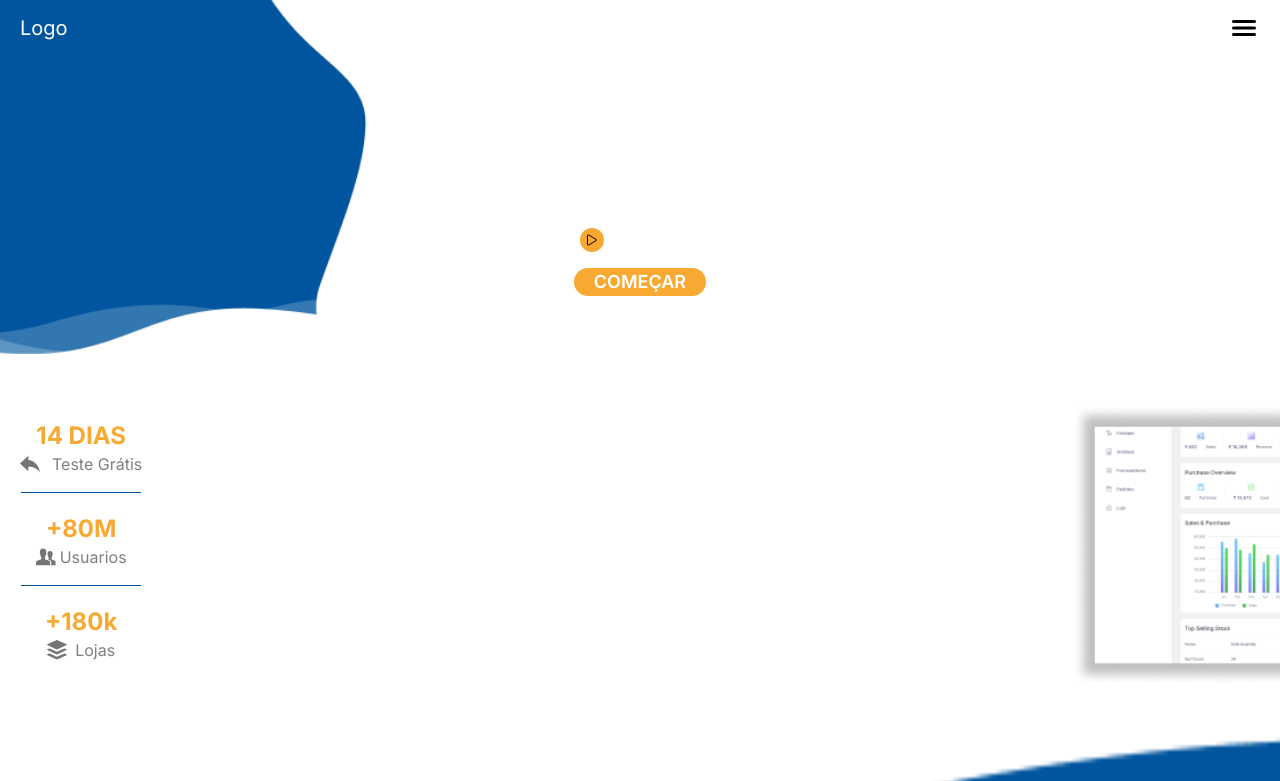
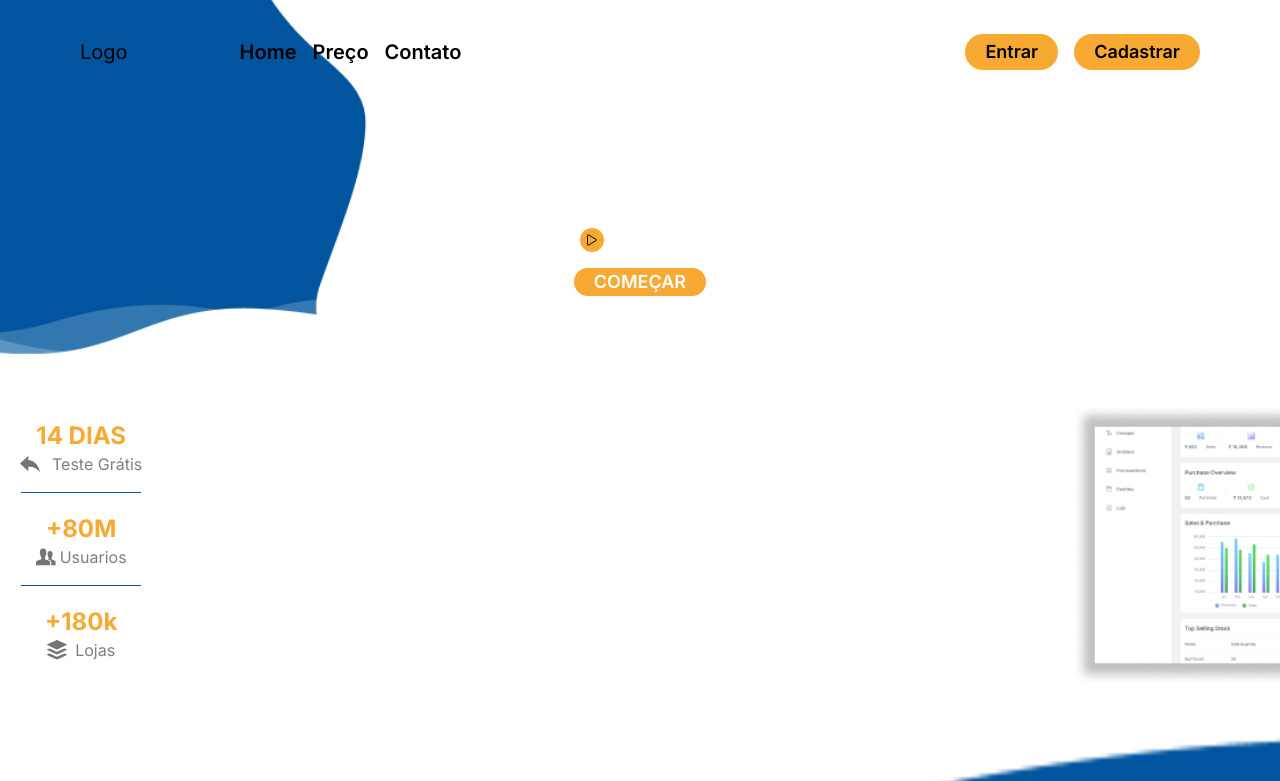
Before and after one commit to luxsoftw/SweetHubFrontend, a Next.js app: page / in a window 1280 px wide. Shown: the top 781 px of the page. Built offline with nearby package versions, Linux system fonts and the light colour scheme.

Commit message:
feat: add responsiveness in the Header component

```diff
--- a/app/components/header.tsx
+++ b/app/components/header.tsx
@@ -3,6 +3,7 @@
 import { useState } from "react";
 import { IoMenu } from "react-icons/io5";
 import MenuMobile from "./menu-mobile";
+import { useRouter } from "next/navigation";
 
 interface HeaderProps {
    color: string;
@@ -15,13 +16,45 @@ const Header = ({ color }: HeaderProps) => {
       setIsOpen(!isOpen);
    };
 
+   const route = useRouter();
+
+   const handleRoute = (path: string) => {
+      if (window.location.pathname === path) {
+         return;
+      }
+      route.push(path);
+   };
+
    return (
-      <header className="flex h-14 items-center justify-between px-5">
+      <header className="flex h-14 items-center justify-between px-5 md:px-20 lg:justify-normal lg:gap-28 lg:pt-12">
          <div>
-            <h1 className="text-xl">Logo</h1>
+            <h1 className="text-xl lg:text-secondary">Logo</h1>
          </div>
 
-         <button onClick={toggleMenu}>
+         <div className="hidden w-full items-center justify-between text-secondary lg:flex">
+            <nav className="flex items-center gap-4 text-xl font-semibold">
+               <button onClick={() => handleRoute("/")}>Home</button>
+               <button onClick={() => handleRoute("/prices")}>Preço</button>
+               <button onClick={() => handleRoute("/contact")}>Contato</button>
+            </nav>
+
+            <nav className="flex items-center gap-4 text-xl">
+               <button
+                  onClick={() => handleRoute("/login")}
+                  className="rounded-3xl bg-[#F7A932] px-5 py-1 text-lg font-semibold"
+               >
+                  Entrar
+               </button>
+               <button
+                  onClick={() => handleRoute("/register")}
+                  className="rounded-3xl bg-[#F7A932] px-5 py-1 text-lg font-semibold"
+               >
+                  Cadastrar
+               </button>
+            </nav>
+         </div>
+
+         <button onClick={toggleMenu} className="lg:hidden">
             <IoMenu className={`size-8 ${color} `} />
          </button>
 
```
